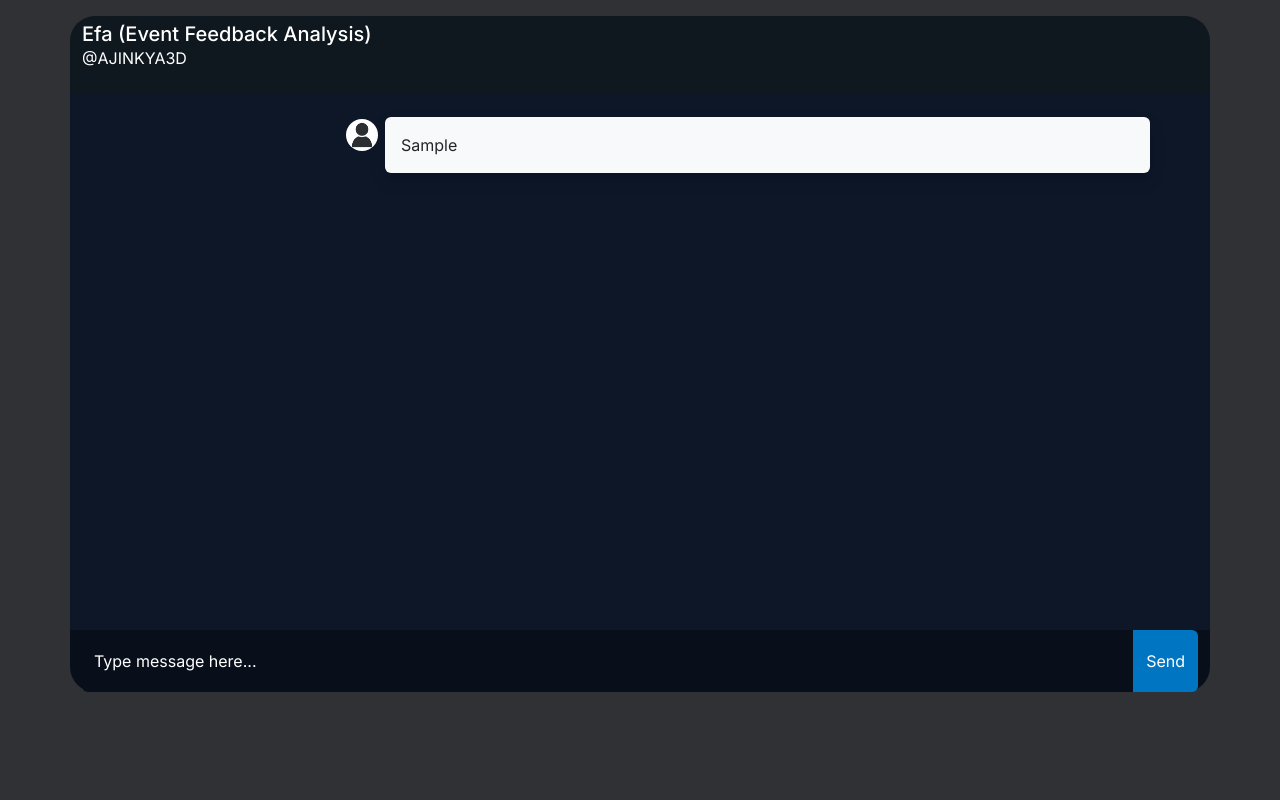
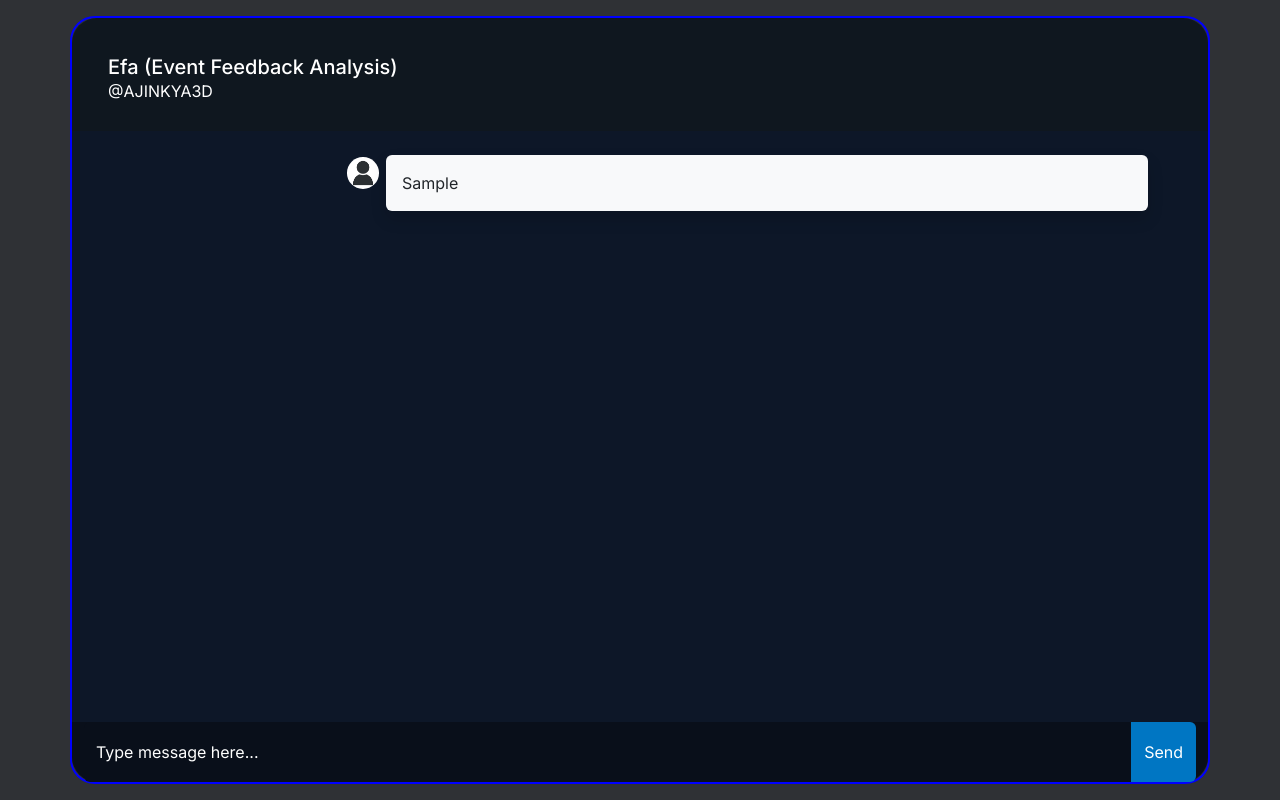
Before and after one commit to arhamansari11/Gemini-ultra-hackathon, a Next.js app: page / in a window 1280 px wide. Both pictures are taken after typing "Sample" into the empty fields and a click on the button "Send". Built offline with nearby package versions, Linux system fonts and the light colour scheme.

Commit message:
Border and Alignment Done

```diff
--- a/app/page.js
+++ b/app/page.js
@@ -71,17 +71,20 @@ export default function Home() {
       >
         <div
           className="container-fluid d-flex justify-content-center align-items-center"
-          style={{ height: "100vh", margin: "auto 0" }}
+          style={{ height: "100vh", margin: "auto 0", border: "20px" }}
         >
           <div
             className="container"
-            style={{ height: "96vh", display: "flex", flexDirection: "column" }}
+            style={{
+              height: "96vh", display: "flex", flexDirection: "column" ,
+              border: "2px solid blue" , borderRadius : "25px"
+            }}
           >
             <div
               className="row"
               style={{
                 backgroundColor: "#0F171F",
-                height: "10%",
+                height: "15%",
                 borderTopLeftRadius: "25px",
                 borderTopRightRadius: "25px",
                 justifyContent: "center",
@@ -89,7 +92,7 @@ export default function Home() {
                 display: "flex",
               }}
             >
-              <div className="flex">
+              <div className="flex ms-5 mt-4">
                 <div>
                   <h5 className="m-0 p-0 text-white">
                     Efa (Event Feedback Analysis)
@@ -102,7 +105,7 @@ export default function Home() {
             {promptsArr.length === 0 && (
               <div
                 className="row"
-                style={{ backgroundColor: "#0D1728", height: "70%" }}
+                style={{ backgroundColor: "#0D1728", height: "78%" }}
               >
                 <div
                   className="col d-flex flex-column gap-3 justify-content-center align-items-center"
@@ -127,8 +130,8 @@ export default function Home() {
             {/* show prompts */}
             {promptsArr.length !== 0 && (
               <div
-                className="prompt-scroll-box row "
-                style={{ backgroundColor: "#0D1728", height: "70%" }}
+                className="prompt-scroll-box row d-flex justify-content-center"
+                style={{ backgroundColor: "#0D1728", height: "78%" }}
               >
                 <div className="scroll-inner">
                   <div
```
